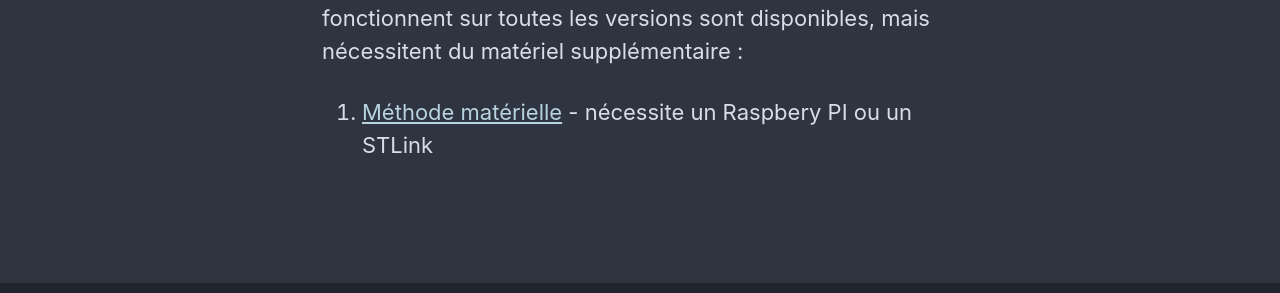
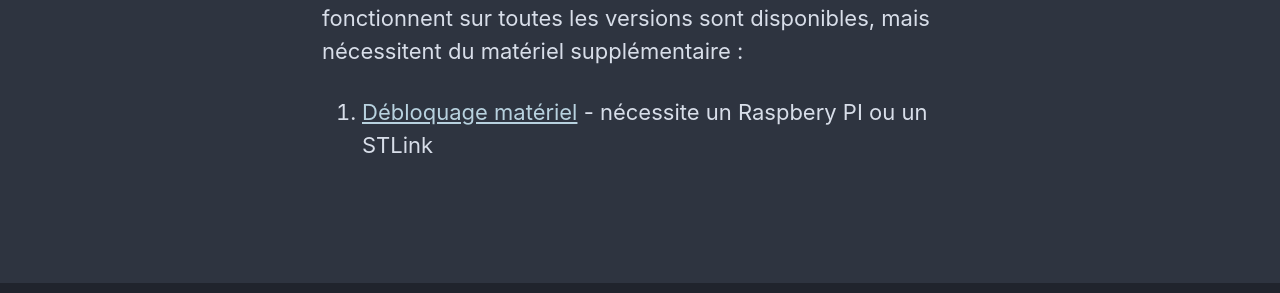
Before and after one commit to Omega-Numworks/Omega-Guide, a Jekyll site: the page built from _pages/fr_FR/n0110-is-locked.md, in a window 1280 px wide and 900 px high, scrolled down 1726 px. Shown: the part 417-710 px from the top of the window. Built offline with Jekyll 4.4.1, drawn with Linux system fonts in a browser that asks for light colours; comment, search, counter and statistics services are not loaded.

Commit message:
Update n0110-is-locked.md

```diff
--- a/_pages/fr_FR/n0110-is-locked.md
+++ b/_pages/fr_FR/n0110-is-locked.md
@@ -76,4 +76,4 @@ Utilisez le tableau des versions ci-dessous pour sélectionner une méthode. Que
 
 Si possible, vous devriez suivre l'une des méthodes logicielles répertoriées ci-dessus.
 Sinon, des méthodes qui fonctionnent sur toutes les versions sont disponibles, mais nécessitent du matériel supplémentaire :
-1. [Méthode matérielle](n0110-hardmod) - nécessite un Raspbery PI ou un STLink
+1. [Débloquage matériel](n0110-hardware-unlock) - nécessite un Raspbery PI ou un STLink
```
